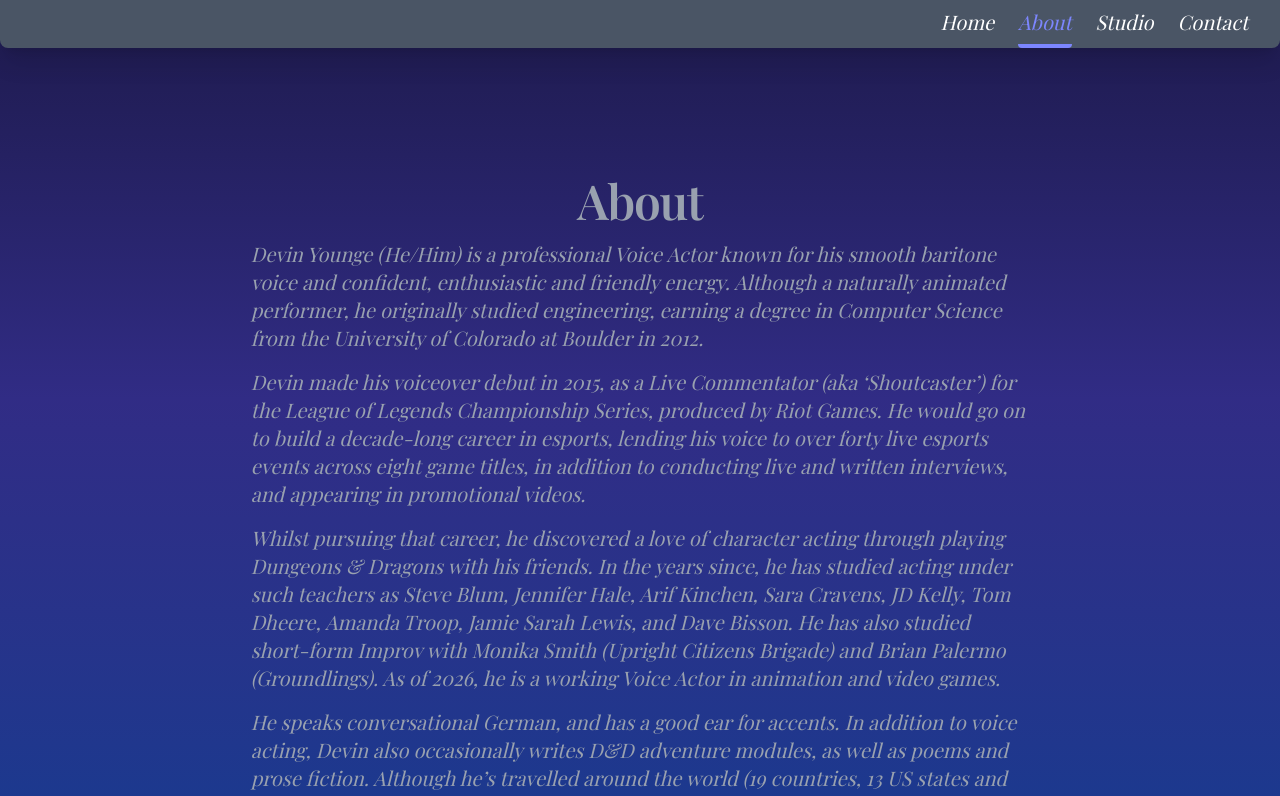
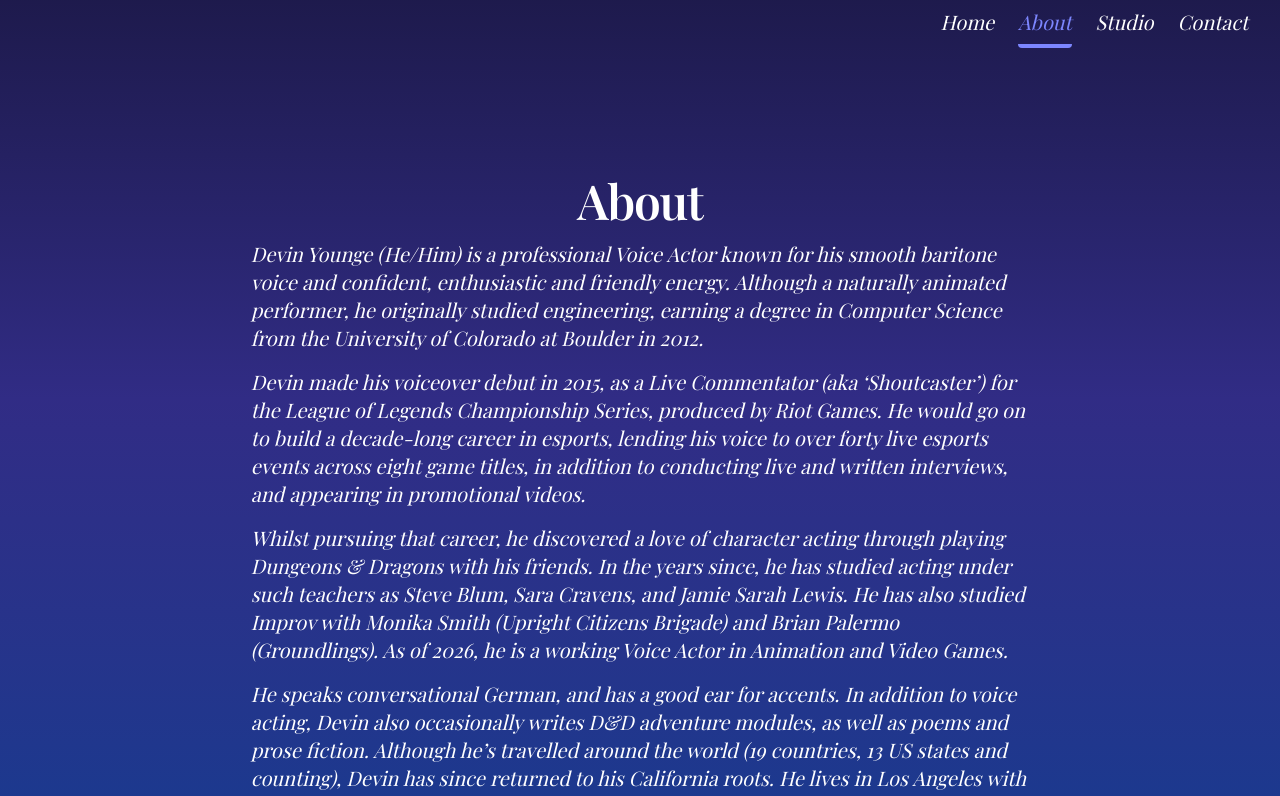
Before and after one commit to PiraTechnics/dyoungevo-portfolio, a Next.js app: page /about in a window 1280 px wide. Shown: the top 796 px of the page. Built offline with nearby package versions, Linux system fonts and the light colour scheme; a web font is replaced by a local one.

Commit message:
Font, text size, menu and studio cleanup

```diff
--- a/app/(overview)/page.tsx
+++ b/app/(overview)/page.tsx
@@ -23,7 +23,7 @@ export default function Home() {
           Devin Younge
         </h2>
         <p className="mt-4 text-lg font-medium text-pretty text-gray-400 sm:text-xl dark:text-gray-300">
-          Voice Actor
+          Los Angeles-based Voice Actor
         </p>
       </div>
 
--- a/app/about/page.tsx
+++ b/app/about/page.tsx
@@ -1,45 +1,30 @@
+import { AudioSamples } from "@/data";
+import { AudioPlayer } from "@/ui/components/AudioPlayer";
+
+const aboutParagraphs = [
+  "Devin Younge (He/Him) is a professional Voice Actor known for his smooth baritone voice and confident, enthusiastic and friendly energy. Although a naturally animated performer, he originally studied engineering, earning a degree in Computer Science from the University of Colorado at Boulder in 2012.",
+  "Devin made his voiceover debut in 2015, as a Live Commentator (aka ‘Shoutcaster’) for the League of Legends Championship Series, produced by Riot Games. He would go on to build a decade-long career in esports, lending his voice to over forty live esports events across eight game titles, in addition to conducting live and written interviews, and appearing in promotional videos.",
+  "Whilst pursuing that career, he discovered a love of character acting through playing Dungeons & Dragons with his friends. In the years since, he has studied acting under such teachers as Steve Blum, Sara Cravens, and Jamie Sarah Lewis. He has also studied Improv with Monika Smith (Upright Citizens Brigade) and Brian Palermo (Groundlings). As of 2026, he is a working Voice Actor in Animation and Video Games.",
+  "He speaks conversational German, and has a good ear for accents. In addition to voice acting, Devin also occasionally writes D&D adventure modules, as well as poems and prose fiction. Although he’s travelled around the world (19 countries, 13 US states and counting), Devin has since returned to his California roots. He lives in Los Angeles with his partner-in-crime Kristen, and their adorable goblin of a cat, Espresso.",
+];
+
 export default function About() {
   return (
     <div className="flex flex-col items-center justify-center">
-      <h2 className="text-3xl font-semibold text-pretty tracking-tight text-gray-400 sm:text-4xl lg:text-5xl dark:text-gray-300">
+      <h2 className="text-3xl font-semibold text-pretty tracking-tight text-white sm:text-4xl lg:text-5xl">
         About
       </h2>
-      <div className="px-4 sm:max-w-5/6 md:max-w-3/4 xl:max-w-2/3 py-4 text-gray-400 dark:text-gray-300 text-left italic md:text-lg lg:text-xl flex flex-col gap-4">
-        <p>
-          Devin Younge (He/Him) is a professional Voice Actor known for his
-          smooth baritone voice and confident, enthusiastic and friendly energy.
-          Although a naturally animated performer, he originally studied
-          engineering, earning a degree in Computer Science from the University
-          of Colorado at Boulder in 2012.
-        </p>
-        <p>
-          Devin made his voiceover debut in 2015, as a Live Commentator (aka
-          ‘Shoutcaster’) for the League of Legends Championship Series, produced
-          by Riot Games. He would go on to build a decade-long career in
-          esports, lending his voice to over forty live esports events across
-          eight game titles, in addition to conducting live and written
-          interviews, and appearing in promotional videos.
-        </p>
-        <p>
-          Whilst pursuing that career, he discovered a love of character acting
-          through playing Dungeons & Dragons with his friends. In the years
-          since, he has studied acting under such teachers as Steve Blum,
-          Jennifer Hale, Arif Kinchen, Sara Cravens, JD Kelly, Tom Dheere,
-          Amanda Troop, Jamie Sarah Lewis, and Dave Bisson. He has also studied
-          short-form Improv with Monika Smith (Upright Citizens Brigade) and
-          Brian Palermo (Groundlings). As of 2026, he is a working Voice Actor
-          in animation and video games.
-        </p>
-        <p>
-          He speaks conversational German, and has a good ear for accents. In
-          addition to voice acting, Devin also occasionally writes D&D adventure
-          modules, as well as poems and prose fiction. Although he’s travelled
-          around the world (19 countries, 13 US states and counting), Devin has
-          since returned to his California roots. He lives in Los Angeles with
-          his partner-in-crime Kristen, and their adorable goblin of a cat,
-          Espresso.
-        </p>
+      <div className="px-4 sm:max-w-5/6 md:max-w-3/4 xl:max-w-2/3 py-4 text-white text-left italic md:text-lg lg:text-xl flex flex-col gap-4 mb-8">
+        {aboutParagraphs.map((paragraph) => (
+          <p key={aboutParagraphs.indexOf(paragraph)}>{paragraph}</p>
+        ))}
       </div>
+      {/* <h2 className="text-2xl font-semibold text-pretty tracking-tight text-gray-400 sm:text-3xl dark:text-gray-300">
+        Audio Samples
+      </h2>
+      {AudioSamples.map((entry, i) => (
+        <AudioPlayer key={`sample-${i}`} src={entry.src} title={entry.name} />
+      ))} */}
     </div>
   );
 }
--- a/app/layout.tsx
+++ b/app/layout.tsx
@@ -42,7 +42,7 @@ export default function RootLayout({ children }: LayoutProps<"/">) {
       lang="en"
       className={`${playfairDisplay.variable} h-full antialiased`}
     >
-      <body className="min-h-full bg-gray-900 bg-linear-to-b from-indigo-950 via-indigo-900 to-blue-900 bg-fixed pb-24">
+      <body className="min-h-ful bg-linear-to-b from-indigo-950 via-indigo-900 to-blue-900 bg-fixed pb-24">
         <Header />
         <div className="flex flex-col items-center justify-center gap-4 px-6 pt-24 sm:pt-32 lg:px-8">
           {children}
--- a/app/studio/page.tsx
+++ b/app/studio/page.tsx
@@ -31,20 +31,21 @@ const studioItems = [
 export default function Studio() {
   return (
     <div className="flex flex-col items-center justify-center">
-      <h2 className="text-3xl font-semibold text-pretty tracking-tight text-gray-400 sm:text-4xl lg:text-5xl dark:text-gray-300">
+      <h2 className=" font-semibold text-pretty tracking-tight text-white text-4xl lg:text-5xl">
         Home Studio
       </h2>
-      <dl className="mt-10 space-y-8 sm:text-lg lg:text-xl text-gray-600 dark:text-gray-400">
+      <dl className="mt-10 space-y-8 text-lg lg:text-xl text-white p-6 border-2 rounded-2xl border-indigo-400">
         {studioItems.map((item) => (
-          <div key={item.name} className="relative pl-9">
-            <dt className="inline font-semibold text-gray-900 dark:text-white">
+          <div key={item.name} className="relative pl-10">
+            <dt className="font-semibold text-white">
               <item.icon
                 aria-hidden="true"
-                className="absolute top-1 left-1 size-5 text-indigo-600 dark:text-indigo-400"
+                className="absolute left-0 top-3 size-7 sm:size-8 text-indigo-400 text:xl lg:text-2xl"
               />
               {item.name}
+              <hr className="border-indigo-300 " />
             </dt>{" "}
-            <dd className="">{item.details}</dd>
+            <dd className="lg:text-lg italic">{item.details}</dd>
           </div>
         ))}
       </dl>
--- a/ui/components/Header.tsx
+++ b/ui/components/Header.tsx
@@ -3,7 +3,7 @@ import { NavLinks } from "./NavLinks";
 
 export const Header = () => {
   return (
-    <header className="sticky top-0 z-10 w-full max-w-screen-2xl lg:rounded-b-lg h-fit shadow-xl text-white bg-gray-600">
+    <header className="top-0 z-10 w-full max-w-screen-2xl h-fit text-white">
       <nav className="flex px-8 justify-end h-full mx-auto">
         <NavLinks />
         <MobileMenu />
--- a/ui/components/MobileMenu.tsx
+++ b/ui/components/MobileMenu.tsx
@@ -73,18 +73,18 @@ export const MobileMenu = () => {
                   leaveTo="-translate-x-full"
                 >
                   <DialogPanel className="pointer-events-auto w-screen max-w-fit">
-                    <div className="flex h-full flex-col overflow-y-hidden bg-cws-secondary border-indigo-400 bg-indigo-600 opacity-80 border-2 rounded-r-md py-6 px-12 shadow-xl">
-                      <DialogTitle className="scale-125 mx-auto mb-4"></DialogTitle>
+                    <div className="flex h-full flex-col overflow-y-hidden border-white bg-linear-to-b to-indigo-950 via-indigo-900 from-blue-900 border-2 rounded-r-xl py-6 px-12 shadow-xl">
+                      <DialogTitle className=" mx-auto mb-4"></DialogTitle>
                       <ul className="relative flex flex-col text-center gap-8 mt-6 flex-1 px-4 sm:px-6">
                         {pageLinks.map((entry) => {
                           return (
                             <li
                               key={"mobile-" + entry.name}
-                              className="text-white italic font-semibold"
+                              className="text-white italic font-semibold hover:scale-110"
                             >
                               <button onClick={handleClick}>
                                 <Link
-                                  className={clsx("text-4xl", {
+                                  className={clsx(" text-3xl", {
                                     "text-white": pathname === entry.href,
                                   })}
                                   href={entry.href}
```
